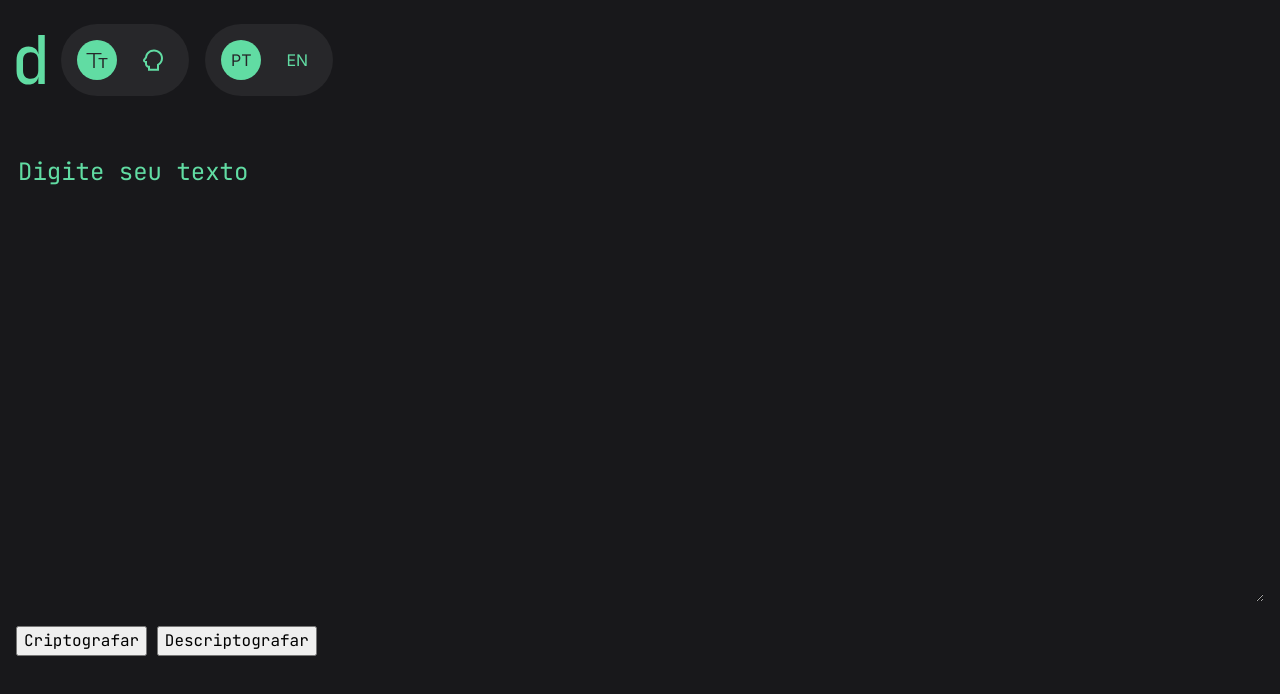
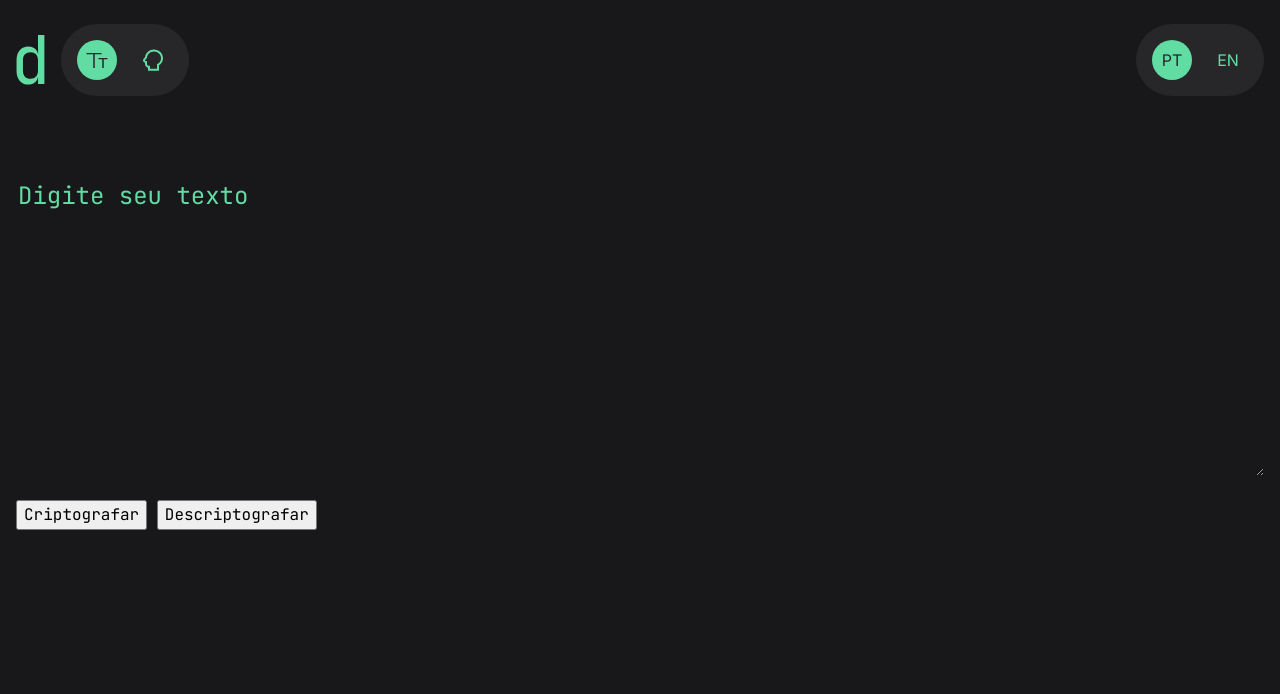
Before and after one commit to mutheusalmeida/dekoder, a website built with Vite: page index.html in a window 1280 px wide. Built offline with nearby package versions, Linux system fonts and the light colour scheme.

Commit message:
improve(styles): improve class names and add header spacing

```diff
--- a/src/main.ts
+++ b/src/main.ts
@@ -19,8 +19,8 @@ render(root, `
       </h1>
 
       <nav class="header__nav">
-        <ul class="actions">
-          <li class="actions__item">
+        <ul class="header__actions">
+          <li>
             <div class="modes">
               <button data-js="mode-btn" data-id="text" class="modes__item active-mode">
                 ${textIcon}
@@ -32,7 +32,7 @@ render(root, `
             </div>
           </li>
 
-          <li class="actions__item">
+          <li>
             <div class="language">
               <button data-js="language-btn" data-id="pt" class="language__item active-language">
                 PT
--- a/src/style.css
+++ b/src/style.css
@@ -28,6 +28,7 @@
   display: flex;
   align-items: center;
   padding: 1.5em 0;
+  gap: 1em;
 }
 
 .header__logo {
@@ -43,13 +44,14 @@
   width: 100%;
 }
 
-.actions {
+.header__actions {
   display: flex;
+  justify-content: space-between;
   gap: 1em;
-  padding: 0 1em;
+  padding: 0;
 }
 
-.actions__item {
+.header__actions li {
   list-style: none;
 }
 
@@ -107,7 +109,7 @@
   fill: var(--secondary-dark)
 }
 
-.contente {
+.content {
   display: flex;
   flex-direction: column;
   gap: 2.5em;
@@ -116,12 +118,12 @@
 .input-container {
   display: flex;
   flex-direction: column;
-  margin-top: 2em;
+  margin-top: 3.5em;
   gap: 1.5em;
 }
 
 .input-container__text-field {
-  min-height: 18.75em;
+  min-height: 12.5em;
   background-color: transparent;
   border: none;
   color: var(--green);
```
